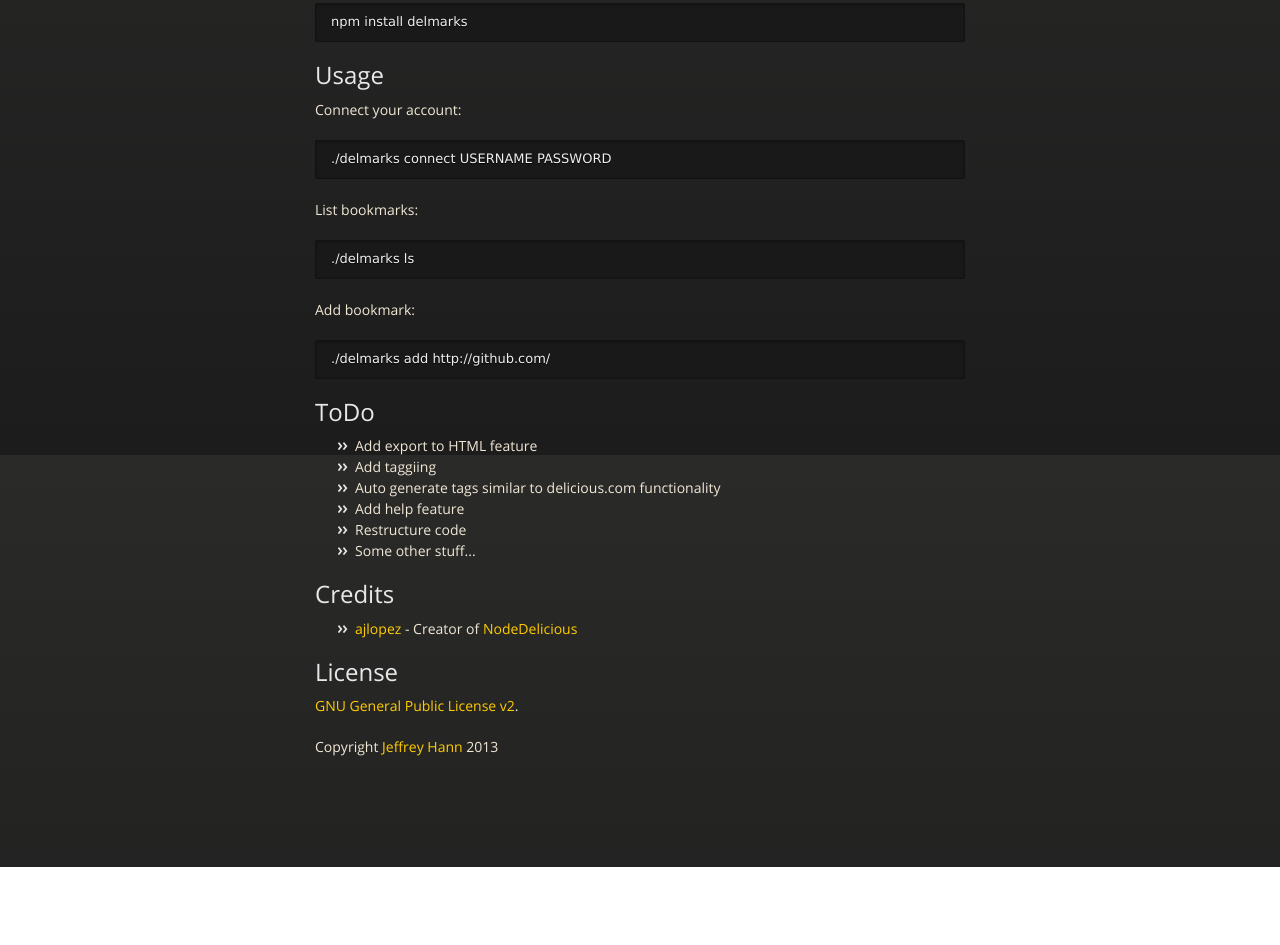
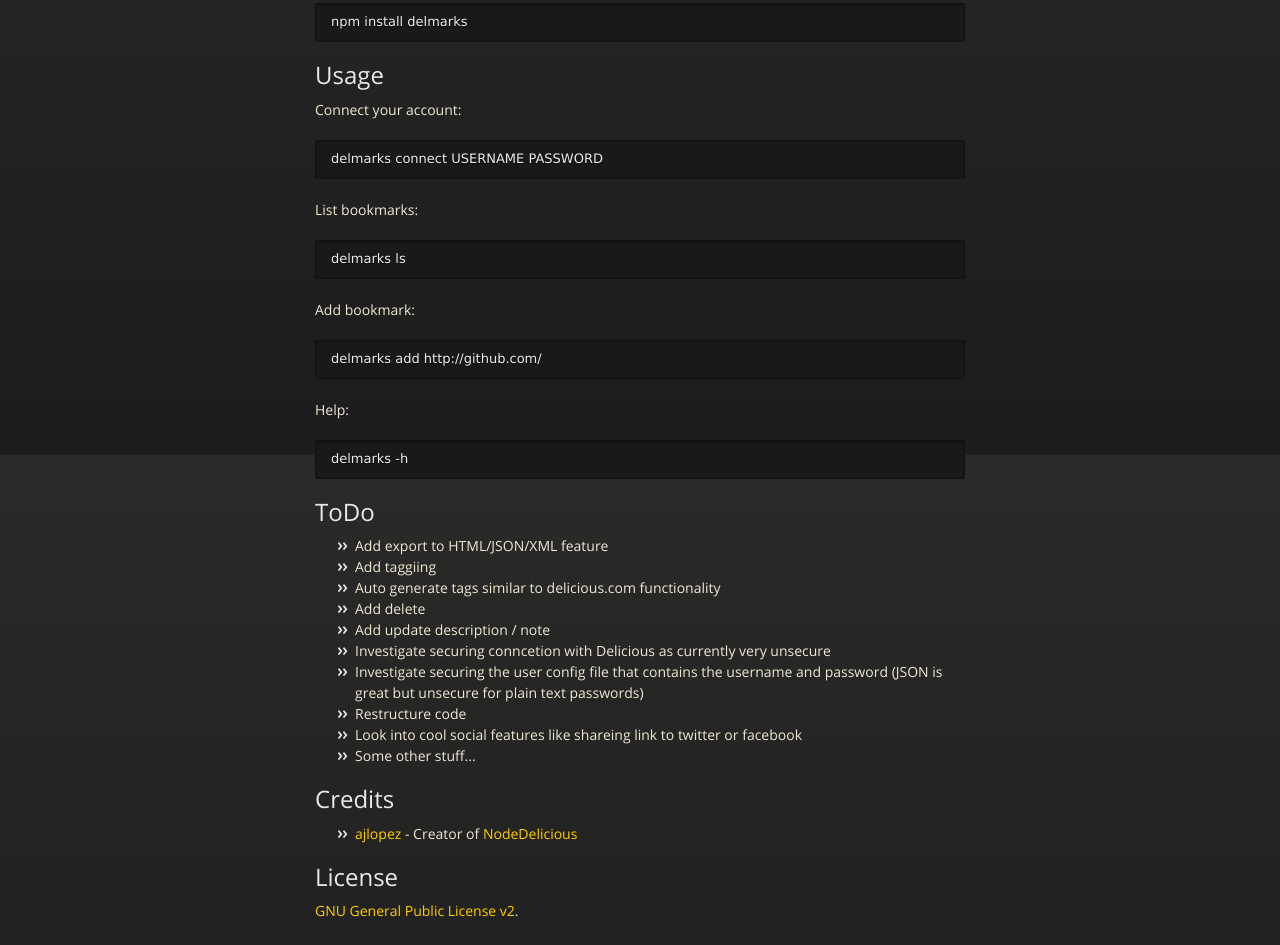
Before and after one commit to obihann/delmarks, a plain HTML site: page index.html in a window 1280 px wide. Shown: the part 345-1290 px from the top of the page. Before the commit the page ends 1212 px from the top, so only its background shows below. Drawn offline with nearby package versions, Linux system fonts and the light colour scheme.

```diff
--- a/index.html
+++ b/index.html
@@ -51,28 +51,37 @@
 
 <p>Connect your account:</p>
 
-<pre><code>./delmarks connect USERNAME PASSWORD
+<pre><code>delmarks connect USERNAME PASSWORD
 </code></pre>
 
 <p>List bookmarks:</p>
 
-<pre><code>./delmarks ls
+<pre><code>delmarks ls
 </code></pre>
 
 <p>Add bookmark:</p>
 
-<pre><code>./delmarks add http://github.com/
+<pre><code>delmarks add http://github.com/
+</code></pre>
+
+<p>Help:</p>
+
+<pre><code>delmarks -h
 </code></pre>
 
 <h2>
 <a name="todo" class="anchor" href="#todo"><span class="octicon octicon-link"></span></a>ToDo</h2>
 
 <ul>
-<li>Add export to HTML feature</li>
+<li>Add export to HTML/JSON/XML feature</li>
 <li>Add taggiing</li>
 <li>Auto generate tags similar to delicious.com functionality</li>
-<li>Add help feature</li>
+<li>Add delete</li>
+<li>Add update description / note</li>
+<li>Investigate securing conncetion with Delicious as currently very unsecure</li>
+<li>Investigate securing the user config file that contains the username and password (JSON is great but unsecure for plain text passwords)</li>
 <li>Restructure code</li>
+<li>Look into cool social features like shareing link to twitter or facebook</li>
 <li>Some other stuff...</li>
 </ul><h2>
 <a name="credits" class="anchor" href="#credits"><span class="octicon octicon-link"></span></a>Credits</h2>
--- a/params.json
+++ b/params.json
@@ -1 +1 @@
-{"name":"Delmarks","tagline":"A node based command line tool for managing your delicious bookmarks.","body":"##Installation\r\n\r\nYou can install us through npm\r\n\r\n    npm install delmarks\r\n\r\n##Usage\r\n\r\nConnect your account:\r\n\r\n    ./delmarks connect USERNAME PASSWORD\r\n\r\nList bookmarks:\r\n\r\n    ./delmarks ls\r\n\r\nAdd bookmark:\r\n\r\n    ./delmarks add http://github.com/\r\n\r\n##ToDo\r\n* Add export to HTML feature\r\n* Add taggiing\r\n* Auto generate tags similar to delicious.com functionality\r\n* Add help feature\r\n* Restructure code\r\n* Some other stuff...\r\n\r\n##Credits\r\n* [ajlopez](https://github.com/ajlopez) - Creator of [NodeDelicious](https://github.com/ajlopez/NodeDelicious)\r\n\r\n##License\r\n[GNU General Public License v2](http://www.gnu.org/licenses/gpl-2.0.html).\r\n\r\nCopyright [Jeffrey Hann](http://jeffreyhann.ca/) 2013\r\n","google":"","note":"Don't delete this file! It's used internally to help with page regeneration."}
+{"name":"Delmarks","tagline":"A node based command line tool for managing your delicious bookmarks.","body":"##Installation\r\n\r\nYou can install us through npm\r\n\r\n    npm install delmarks\r\n\r\n##Usage\r\n\r\nConnect your account:\r\n\r\n    delmarks connect USERNAME PASSWORD\r\n\r\nList bookmarks:\r\n\r\n    delmarks ls\r\n\r\nAdd bookmark:\r\n\r\n    delmarks add http://github.com/\r\n\r\nHelp:\r\n\r\n    delmarks -h\r\n\r\n##ToDo\r\n* Add export to HTML/JSON/XML feature\r\n* Add taggiing\r\n* Auto generate tags similar to delicious.com functionality\r\n* Add delete\r\n* Add update description / note\r\n* Investigate securing conncetion with Delicious as currently very unsecure\r\n* Investigate securing the user config file that contains the username and password (JSON is great but unsecure for plain text passwords)\r\n* Restructure code\r\n* Look into cool social features like shareing link to twitter or facebook\r\n* Some other stuff...\r\n\r\n##Credits\r\n* [ajlopez](https://github.com/ajlopez) - Creator of [NodeDelicious](https://github.com/ajlopez/NodeDelicious)\r\n\r\n##License\r\n[GNU General Public License v2](http://www.gnu.org/licenses/gpl-2.0.html).\r\n\r\nCopyright [Jeffrey Hann](http://jeffreyhann.ca/) 2013\r\n","google":"","note":"Don't delete this file! It's used internally to help with page regeneration."}
```
